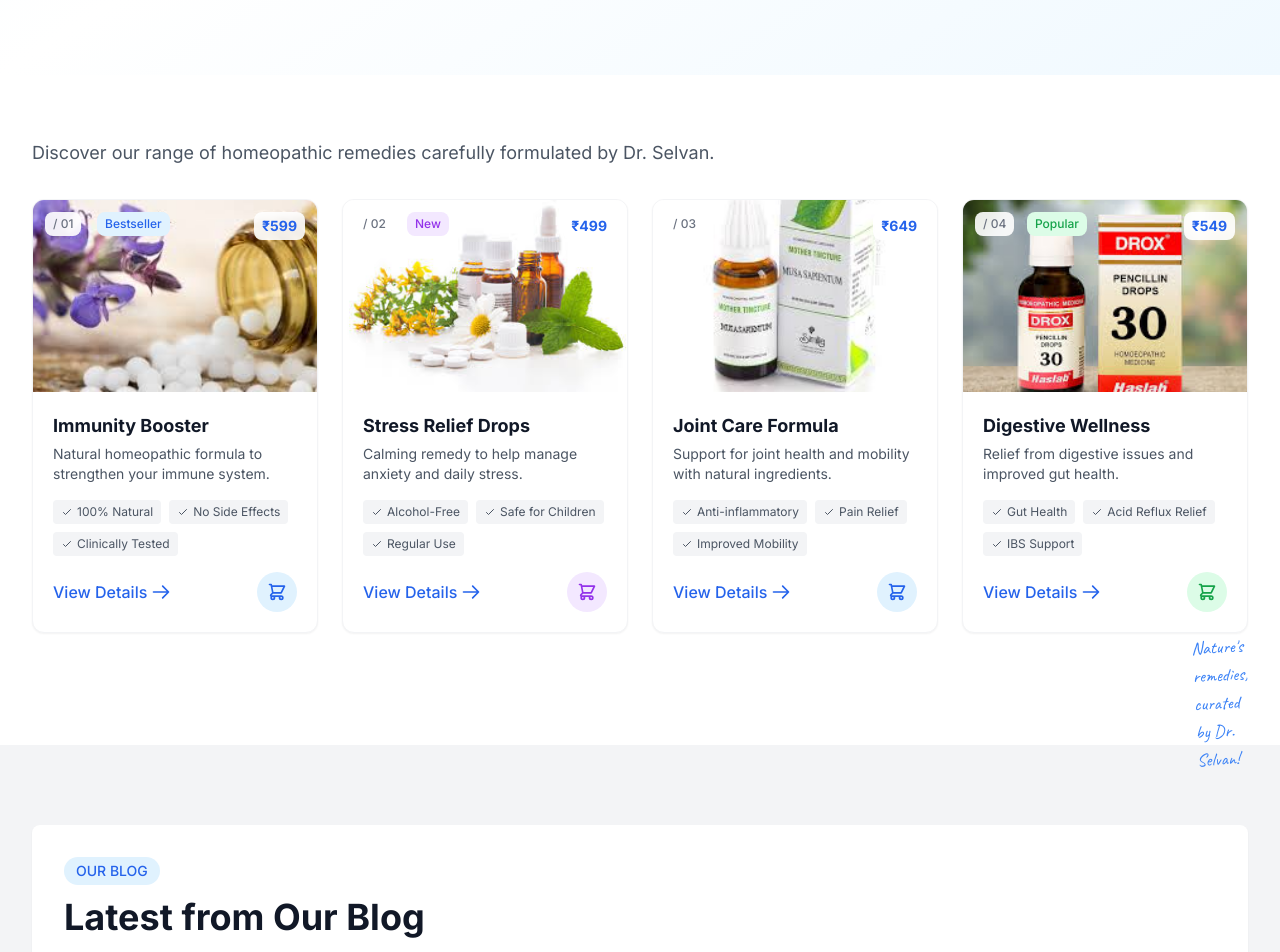
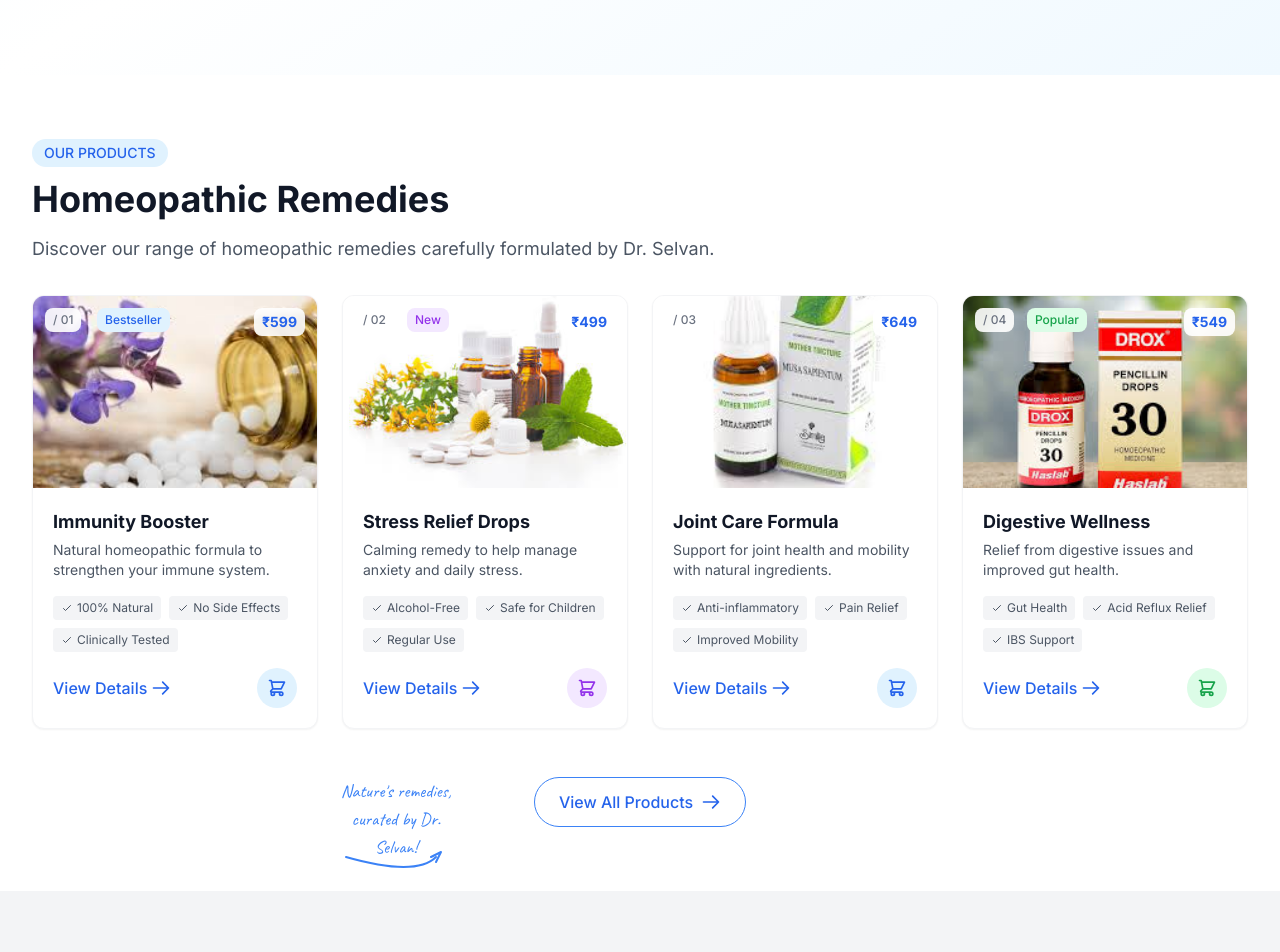
Before and after one commit to dinesh3456/dr-selvan-homeopathy, a Next.js app: page / in a window 1280 px wide. Shown: the part 4120-5072 px from the top of the page. Built offline with nearby package versions, Linux system fonts and the light colour scheme.

Commit message:
altered the arrow annotation in the product preview component

```diff
--- a/src/components/home/ProductsPreview.jsx
+++ b/src/components/home/ProductsPreview.jsx
@@ -98,12 +98,35 @@ const ProductsPreview = () => {
   return (
     <section className="py-16 bg-white" ref={sectionRef}>
       <div className="max-w-7xl mx-auto px-4 sm:px-6 lg:px-8">
-        <div className="mb-8">
-          <p className="text-lg text-gray-600 max-w-3xl">
+        <motion.div
+          className="mb-8"
+          variants={containerVariants}
+          initial="hidden"
+          whileInView="visible"
+          viewport={{ once: true }}
+        >
+          <motion.span
+            className="inline-block py-1 px-3 rounded-full bg-blue-100 text-blue-600 text-sm font-medium mb-3"
+            variants={itemVariants}
+          >
+            OUR PRODUCTS
+          </motion.span>
+
+          <motion.h2
+            className="text-3xl md:text-4xl font-bold text-slate-900 mb-4"
+            variants={itemVariants}
+          >
+            Homeopathic Remedies
+          </motion.h2>
+
+          <motion.p
+            className="text-lg text-gray-600 max-w-3xl"
+            variants={itemVariants}
+          >
             Discover our range of homeopathic remedies carefully formulated by
             Dr. Selvan.
-          </p>
-        </div>
+          </motion.p>
+        </motion.div>
 
         {/* Products grid - Matching the design in the screenshot */}
         <div className="grid md:grid-cols-2 lg:grid-cols-4 gap-6">
@@ -250,14 +273,84 @@ const ProductsPreview = () => {
           ))}
         </div>
 
-        {/* Annotation */}
-        <div className="mt-12 relative flex justify-end">
-          <div className="relative">
-            <p className="absolute -top-12 right-0 text-primary font-handwritten text-lg transform -rotate-3">
-              Nature's remedies, curated by Dr. Selvan!
-            </p>
-          </div>
-        </div>
+        {/* View all products button */}
+        <motion.div
+          className="mt-12 text-center relative"
+          initial={{ opacity: 0, y: 20 }}
+          whileInView={{ opacity: 1, y: 0 }}
+          transition={{ duration: 0.5, delay: 0.5 }}
+          viewport={{ once: true }}
+        >
+          <Link
+            href="/products"
+            className="inline-flex items-center justify-center border border-blue-500 text-blue-600 bg-white px-6 py-3 rounded-full font-medium hover:bg-blue-50 transition"
+          >
+            <span>View All Products</span>
+            <svg
+              xmlns="http://www.w3.org/2000/svg"
+              className="h-5 w-5 ml-2"
+              fill="none"
+              viewBox="0 0 24 24"
+              stroke="currentColor"
+            >
+              <path
+                strokeLinecap="round"
+                strokeLinejoin="round"
+                strokeWidth={2}
+                d="M14 5l7 7m0 0l-7 7m7-7H3"
+              />
+            </svg>
+          </Link>
+
+          {/* Arrow annotation - moved more to the right */}
+          <motion.div
+            className="absolute -top--1 left-1/4 hidden md:block"
+            initial={{ opacity: 0 }}
+            whileInView={{ opacity: 1 }}
+            transition={{ delay: 0.7 }}
+            viewport={{ once: true }}
+          >
+            <div className="relative">
+              <motion.p
+                className="absolute -top-12 left-0 text-primary font-handwritten text-lg transform rotate-3"
+                animate={{
+                  y: [0, -3, 0],
+                }}
+                transition={{
+                  duration: 4,
+                  repeat: Infinity,
+                  ease: "easeInOut",
+                }}
+              >
+                Nature's remedies, curated by Dr. Selvan!
+              </motion.p>
+              <motion.svg
+                width="120"
+                height="60"
+                viewBox="0 0 120 60"
+                className="fill-none stroke-primary"
+              >
+                <motion.path
+                  d="M10,30 Q80,50 100,30"
+                  strokeWidth="2"
+                  strokeLinecap="round"
+                  initial={{ pathLength: 0 }}
+                  animate={{ pathLength: 1 }}
+                  transition={{ duration: 1.2, delay: 0.7 }}
+                />
+                <motion.path
+                  d="M95,30 L105,25 L100,35"
+                  strokeWidth="2"
+                  strokeLinecap="round"
+                  strokeLinejoin="round"
+                  initial={{ pathLength: 0 }}
+                  animate={{ pathLength: 1 }}
+                  transition={{ duration: 0.6, delay: 1.9 }}
+                />
+              </motion.svg>
+            </div>
+          </motion.div>
+        </motion.div>
       </div>
     </section>
   );
```
